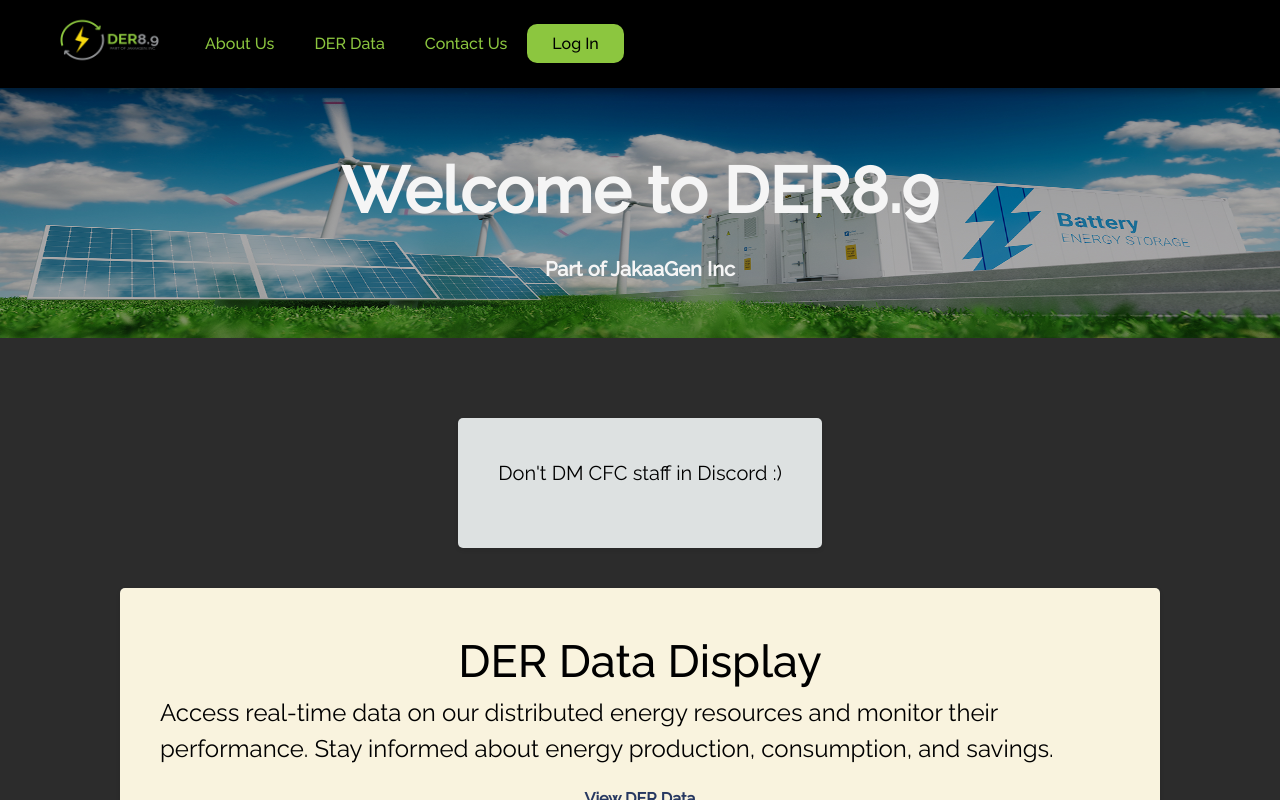
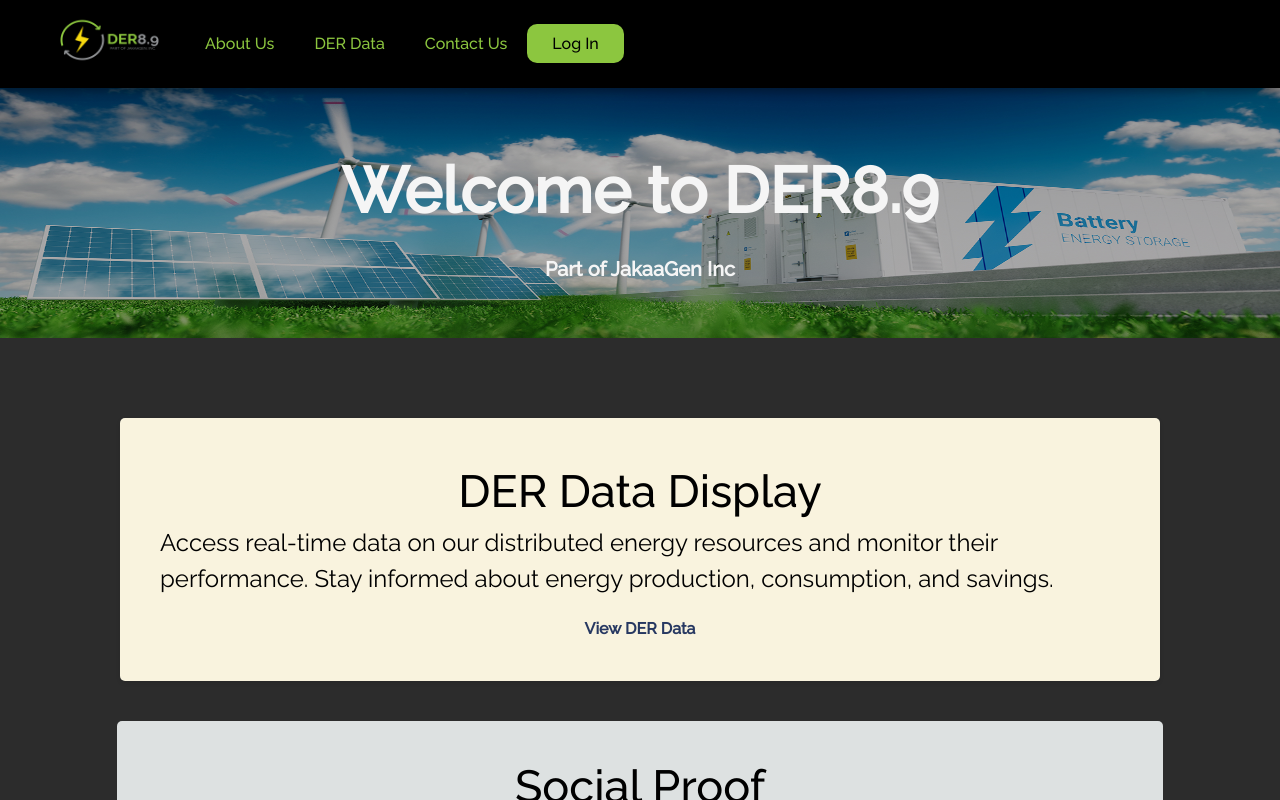
Before and after one commit to cacama-valvata/cfc23-green, a React (Create React App) app in the folder frontend/: page / in a window 1280 px wide. Shown: the top 800 px of the page. Built offline with nearby package versions, Linux system fonts and the light colour scheme.

Commit message:
remove dont dm cfc staff and changed the root path

```diff
--- a/frontend/src/components/NavBar.js
+++ b/frontend/src/components/NavBar.js
@@ -9,7 +9,7 @@
   return (
     <div className='navbar'>
       <header>
-        <a href='https://cyberforce.energy.gov/cyberforce-competition/scenario/'>
+        <a href='/'>
           <img
             className='logo'
             src={require('../assets/img/DER8-9.png')}
--- a/frontend/src/pages/Home.js
+++ b/frontend/src/pages/Home.js
@@ -6,10 +6,6 @@
       <div className='home-header'>
         <h1>Welcome to DER8.9</h1>
         <p>Part of JakaaGen Inc</p>
-      </div>
-
-      <div className='description'>
-        <p>Don't DM CFC staff in Discord :)</p>
       </div>
 
       <div className='der-data'>
```
